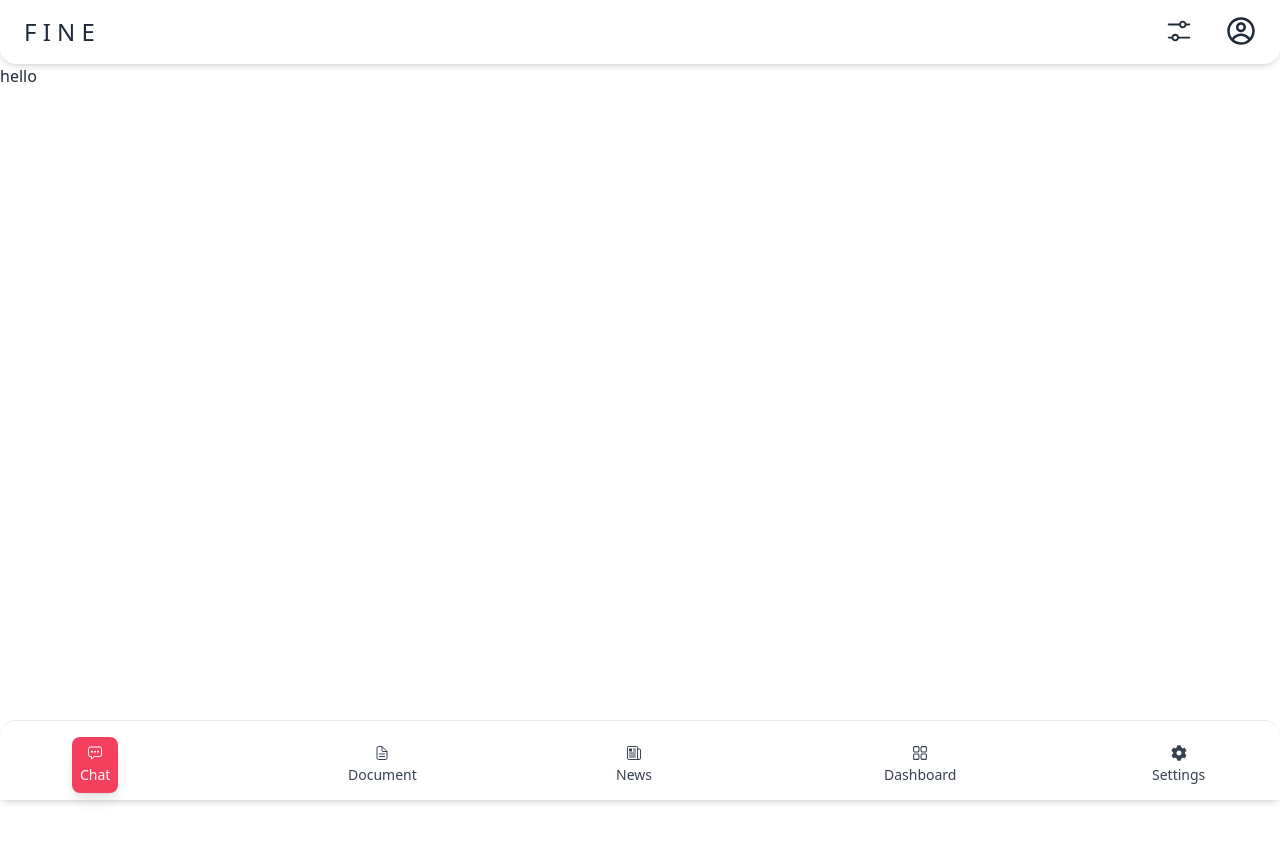
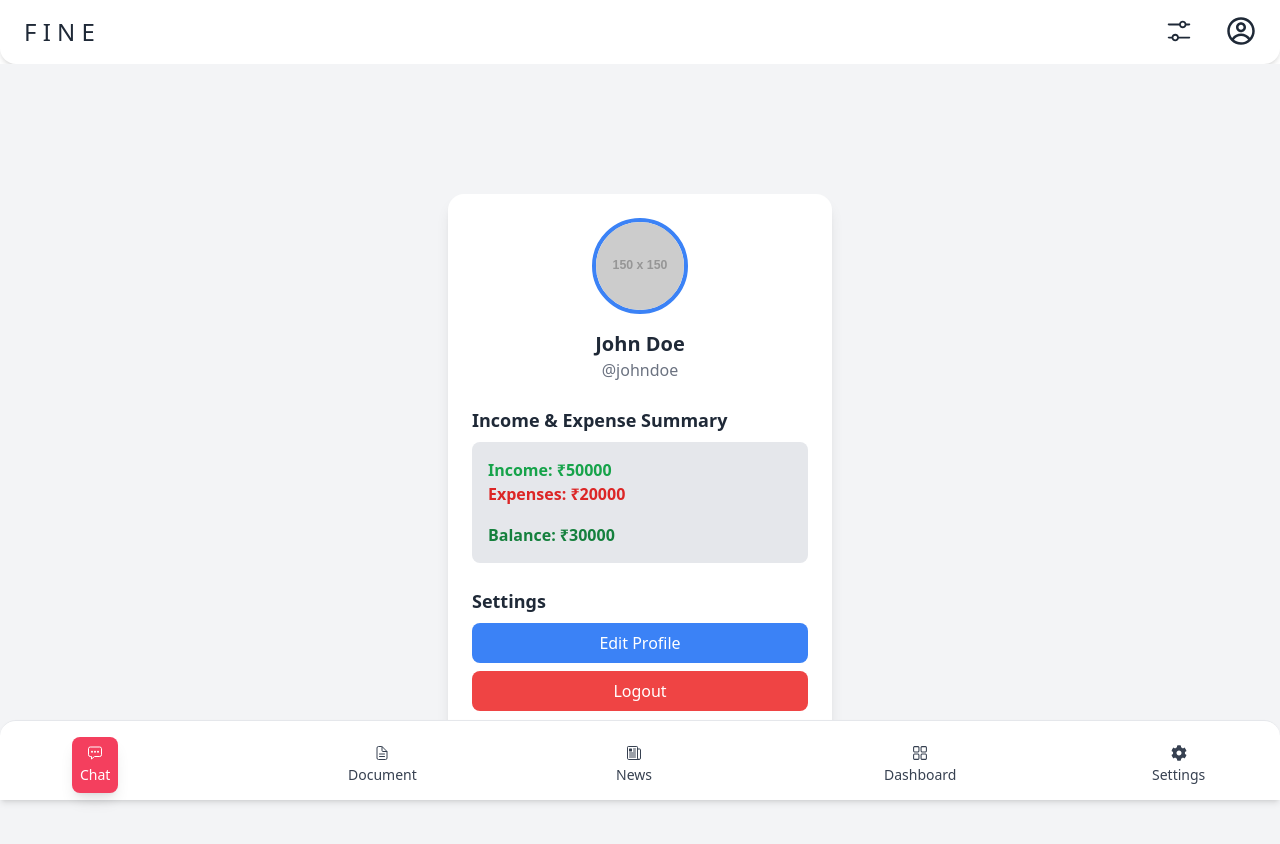
Before and after one commit to Minhajul-Abidin/personal-finance-app, a React (Vite) app in the folder Frontend/: page /profile in a window 1280 px wide. Shown: the top 844 px of the page. Before the commit the page ends 800 px from the top, so only its background shows below. Built offline with nearby package versions, Linux system fonts and the light colour scheme.

Commit message:
profile updated in profile.jsx

```diff
--- a/Frontend/src/pages/Profile.jsx
+++ b/Frontend/src/pages/Profile.jsx
@@ -1,5 +1,51 @@
-function Profile() {
-  return <div>hello</div>;
-}
+import React from "react";
+
+const Profile = () => {
+  // Dummy data (Replace this with actual data from your backend)
+  const income = 50000; // Example income
+  const expenses = 20000; // Example total expenses
+  const balance = income - expenses;
+
+  return (
+    <div className="flex justify-center items-center min-h-screen bg-gray-100">
+      <div className="bg-white p-6 rounded-2xl shadow-lg w-96">
+        {/* Profile Section */}
+        <div className="flex flex-col items-center">
+          <img
+            className="w-24 h-24 rounded-full border-4 border-blue-500"
+            src="https://via.placeholder.com/150"
+            alt="Profile"
+          />
+          <h2 className="mt-4 text-xl font-semibold">John Doe</h2>
+          <p className="text-gray-500">@johndoe</p>
+        </div>
+
+        {/* Income & Expense Summary */}
+        <div className="mt-6">
+          <h3 className="text-lg font-semibold">Income & Expense Summary</h3>
+          <div className="mt-2 bg-gray-200 p-4 rounded-lg">
+            <p className="text-green-600 font-semibold">Income: ₹{income}</p>
+            <p className="text-red-600 font-semibold">Expenses: ₹{expenses}</p>
+            <hr className="my-2" />
+            <p className={`font-semibold ${balance >= 0 ? "text-green-700" : "text-red-700"}`}>
+              Balance: ₹{balance}
+            </p>
+          </div>
+        </div>
+
+        {/* Settings */}
+        <div className="mt-6">
+          <h3 className="text-lg font-semibold">Settings</h3>
+          <button className="mt-2 w-full bg-blue-500 text-white py-2 rounded-lg hover:bg-blue-600">
+            Edit Profile
+          </button>
+          <button className="mt-2 w-full bg-red-500 text-white py-2 rounded-lg hover:bg-red-600">
+            Logout
+          </button>
+        </div>
+      </div>
+    </div>
+  );
+};
 
 export default Profile;
```
